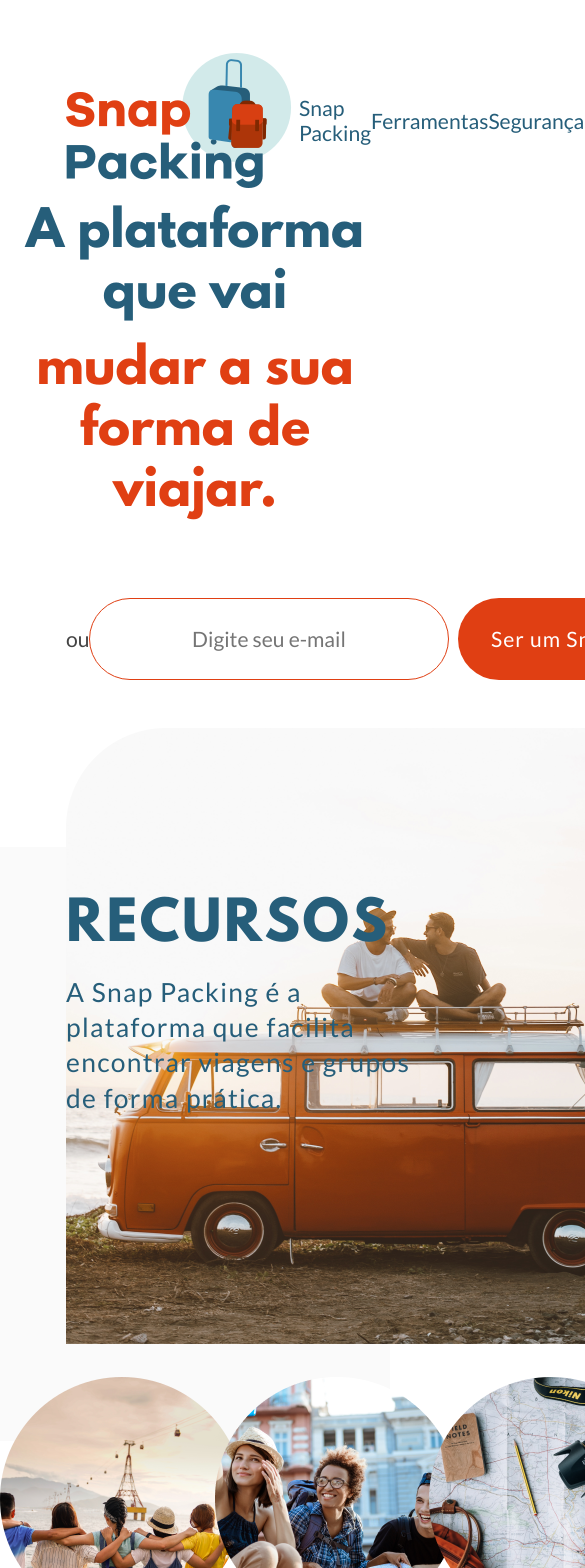
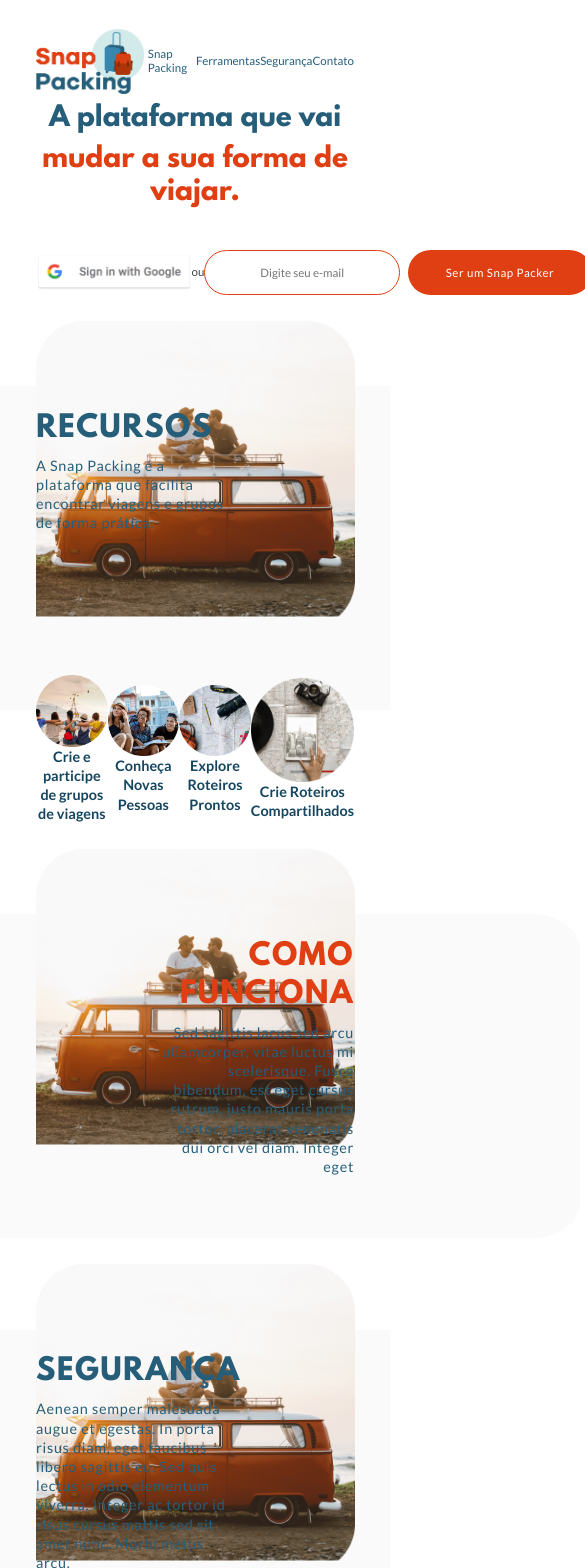
Before and after one commit to Duim86/landingpage, a React (Create React App) app: page / in a window 390 px wide. Shown: the top 1568 px of the page, 585 px wide, since content can reach past the window. Built offline with nearby package versions, Linux system fonts and the light colour scheme; the HTML template or start-up script is replaced by a standard one.

Commit message:
responsivo

```diff
--- a/src/assets/styles/global.css
+++ b/src/assets/styles/global.css
@@ -50,9 +50,40 @@
     justify-content: center;
 }
 
- @media (max-width: 1366px) {
+@media (max-width: 1366px) {
     :root {
         font-size: 55%;
-        width: 100vw;
     }
 }
+
+@media (max-width: 1173px) {
+    :root {
+        font-size: 50%;
+    }
+
+}
+
+@media (max-width: 1059px) {
+    :root {
+        font-size: 40%;
+    }
+
+@media (max-width: 865px) {
+    :root {
+        font-size: 37%;
+    }
+}
+
+@media (max-width: 785px) {
+    :root {
+        font-size: 33%;
+    }
+}
+
+@media (max-width: 702px) {
+    :root {
+        font-size: 30%;
+    }
+}
+
+}
--- a/src/components/Banner/styles.ts
+++ b/src/components/Banner/styles.ts
@@ -49,6 +49,11 @@
     left: 7.5rem;
 }
 
+.image img {
+    width: 66.5rem;
+    height: 64rem
+}
+
 .text-banner{
     position: absolute;
     right: 7.5rem;
--- a/src/components/Circles/index.tsx
+++ b/src/components/Circles/index.tsx
@@ -1,25 +1,33 @@
 import React from 'react';
 
-import './styles.css'
+import travelGroup from '../../assets/travelGroup.png';
+import newPeople from '../../assets/newPeople.png';
+import explorerRoutes from '../../assets/explorerRoutes.png';
+import newRoutes from '../../assets/newRoutes.png';
+
+import { Container } from './styles';
 
 
-interface CirclesProps {
-    title: string;
-    text: string;
-    img: string
-}
-
-const Circles: React.FC<CirclesProps> = (props) => {
+export default function Circles() {
     return (
-        <div className="circles">
-            <img src={props.img} alt={props.title}/>
-            <div className="text-circle">
-                <p>{props.text}</p>
+        <Container>
+            <div className="circles">
+                <img src={travelGroup} alt="Viagem em grupo"/>
+                <p>Crie e participe de grupos de viagens</p>
             </div>
-
-        </div>
+            <div className="circles">
+                <img src={newPeople} alt="Viagem em grupo"/>
+                <p>Conheça Novas Pessoas</p>
+            </div>
+            <div className="circles">
+                <img src={explorerRoutes} alt="Viagem em grupo"/>
+                <p>Explore Roteiros Prontos</p>
+            </div>
+            <div className="circles">
+                <img src={newRoutes} alt="Viagem em grupo"/>
+                <p>Crie Roteiros Compartilhados</p>
+            </div>
+        </Container>
 
     )
-};
-
-export default Circles;
+}
--- a/src/components/Circles/styles.css
+++ /dev/null
@@ -1,14 +0,0 @@
-.circles {
-    max-width: 24.4rem;
-    margin-top: -7.3rem;
-
-}
-
-.text-circle p {
-    font: 600 3rem Lato;
-    line-height: 4rem;
-
-    text-align: center;
-
-    color: var(--color-blue-dark);
-}
--- /dev/null
+++ b/src/components/Circles/styles.ts
@@ -0,0 +1,38 @@
+import styled from 'styled-components';
+
+export const Container = styled.div`
+
+    width: 100%;
+    display: flex;
+    justify-content: space-between;
+    align-items: center;
+    padding: 0 7.5rem;
+    margin-top: -7.3rem;
+
+
+
+    .circles {
+        width: 100%;
+        max-width: 24.4rem;
+        display: flex;
+        flex-direction: column;
+        justify-content: center;
+        align-items: center;
+    }
+
+    p {
+        width: 100%;
+        font-size: 3rem;
+        font-weight: 600;
+        font-family: Lato;
+        line-height: 4rem;
+        color: var(--color-blue-dark);
+        text-align: center;
+    }
+
+    img {
+        width: 100%;
+        flex-shrink: 1;
+    }
+
+`
--- a/src/components/Footer/styles.css
+++ b/src/components/Footer/styles.css
@@ -8,5 +8,4 @@
 
 .footer-container img {
     width: 23rem;
-
 }
--- a/src/components/Header/styles.css
+++ b/src/components/Header/styles.css
@@ -13,6 +13,11 @@
     display: flex;
     justify-content: space-between;
     align-items: center;
+}
+
+.page-header .top-bar-container img{
+    width: 23.5rem;
+    height: 13.5rem
 }
 
 .links-header {
--- a/src/components/Sign-In/styles.css
+++ b/src/components/Sign-In/styles.css
@@ -41,12 +41,23 @@
 
 
 .sign-in-content a img {
-    width: 100%;
+    width: 32.4rem;
+    height: 7.8rem
 }
 
 .form-snap-packer {
-    width: 72rem;
+    width: 80.8rem;
     display: flex;
     justify-content: space-between;
     align-items: center;
 }
+
+.form-snap-packer button {
+    width: 28.3rem;
+    height: 9.4rem;
+}
+
+.form-snap-packer button {
+    width: 38.4rem;
+    height: 9.4rem;
+}
--- a/src/pages/Landing/index.tsx
+++ b/src/pages/Landing/index.tsx
@@ -11,13 +11,9 @@
 
 import Footer from '../../components/Footer';
 
-import travelGroup from '../../assets/travelGroup.png';
-import newPeople from '../../assets/newPeople.png';
-import explorerRoutes from '../../assets/explorerRoutes.png';
-import newRoutes from '../../assets/newRoutes.png';
-
 import bannerResources from '../../assets/bannerResources.png';
 import snapPacker from '../../assets/snapPacker.png';
+
 
 import './styles.css';
 
@@ -39,29 +35,8 @@
                 >
                 </Banner>
 
-                <div className="circles-container">
-                    <Circles
-                        title='Viagem em grupo'
-                        text='Crie e participe de grupos de viagens'
-                        img={travelGroup}
-                    />
+                <Circles></Circles>
 
-                    <Circles
-                        title='Viagem em grupo'
-                        text='Conheça Novas Pessoas'
-                        img={newPeople}
-                    />
-                    <Circles
-                        title='Viagem em grupo'
-                        text='Explore Roteiros Prontos'
-                        img={explorerRoutes}
-                    />
-                    <Circles
-                        title='Viagem em grupo'
-                        text='Crie Roteiros Compartilhados'
-                        img={newRoutes}
-                    />
-                </div>
                 <div className="container-banner">
                     <Banner side={false}
                     title='COMO FUNCIONA'
--- a/src/pages/Landing/styles.css
+++ b/src/pages/Landing/styles.css
@@ -3,12 +3,6 @@
     width: 100vw
 }
 
-.circles-container {
-    display: flex;
-    justify-content: space-evenly;
-    align-items: center;
-}
-
 .last-sign-in {
     margin-top: 15rem;
 }
```
